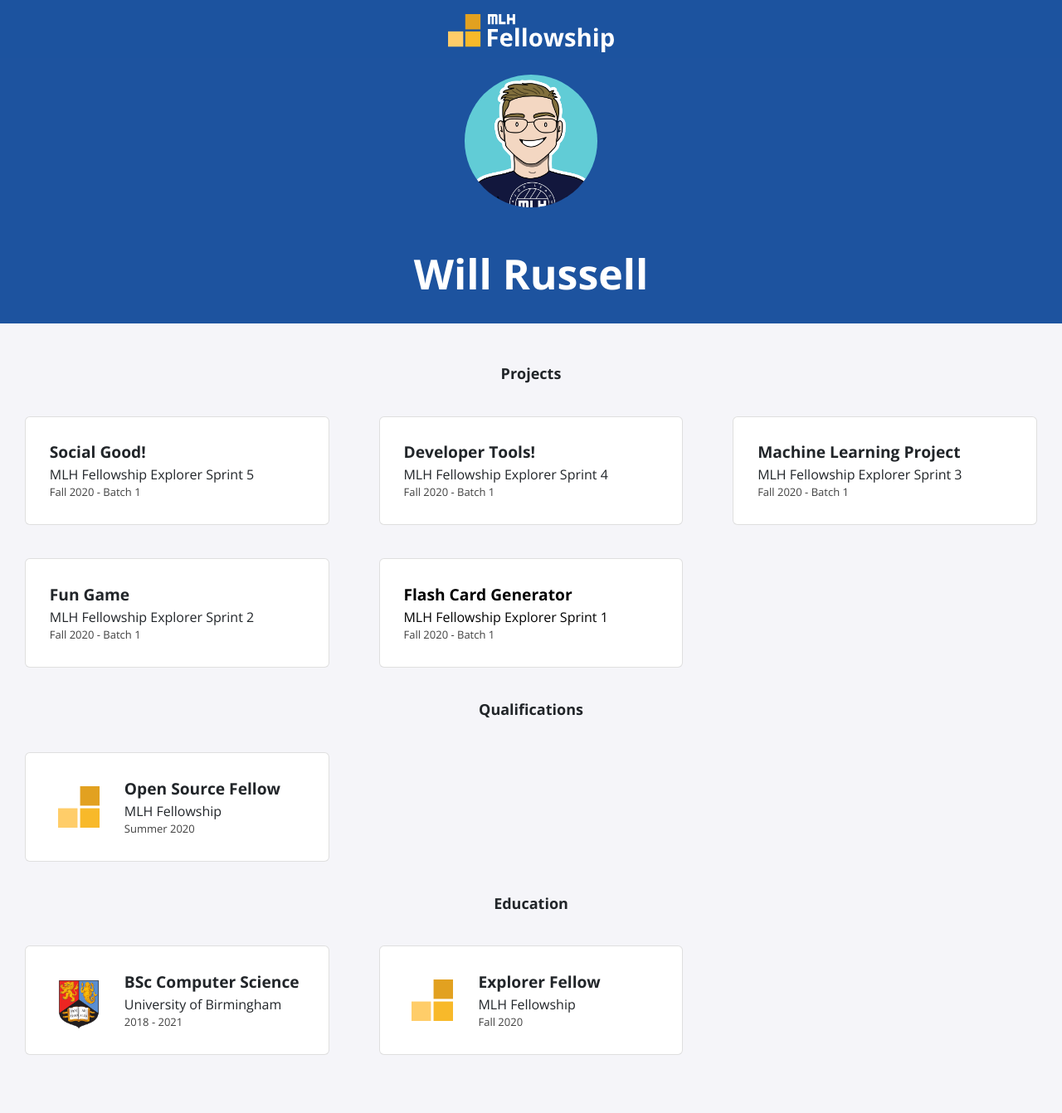
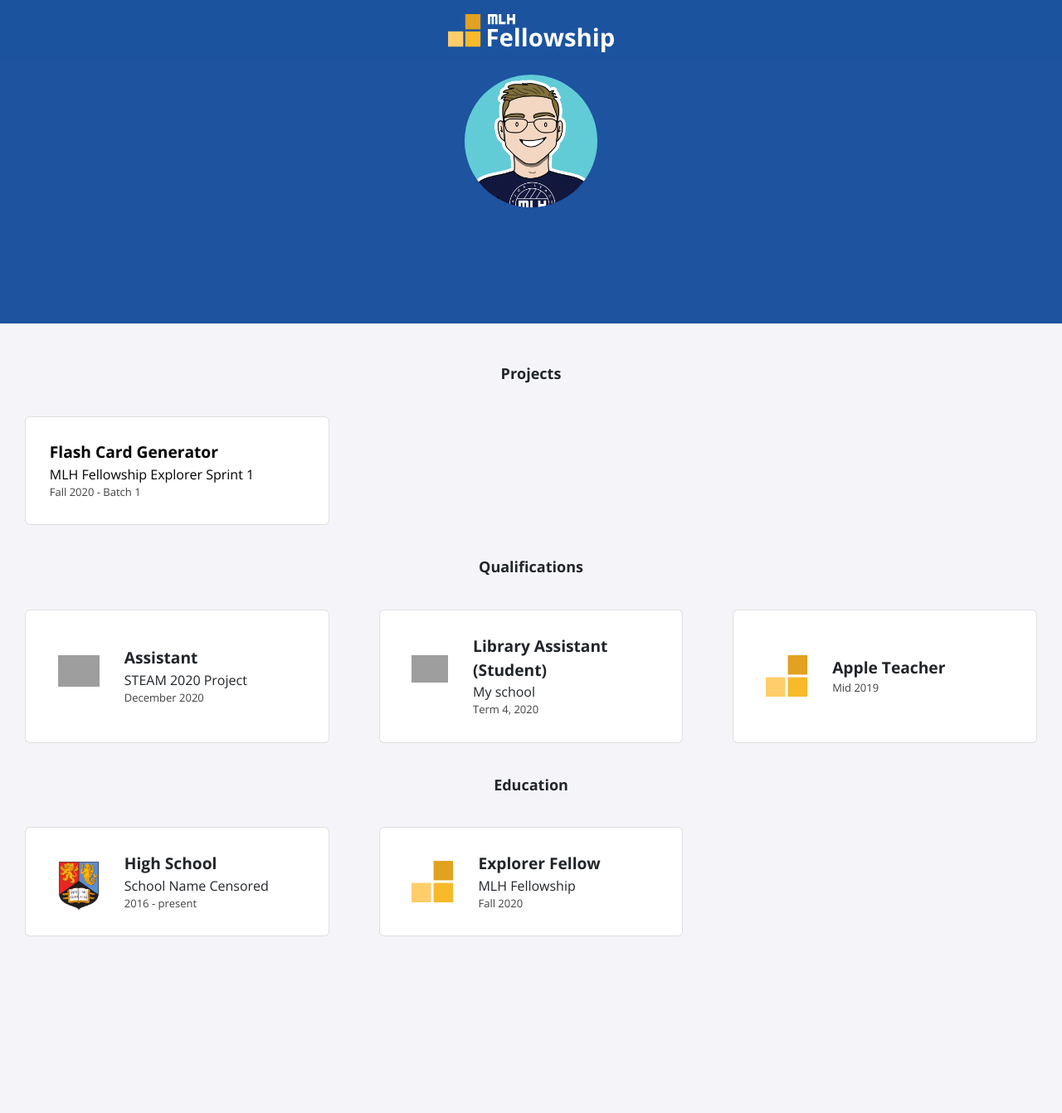
Before and after one commit to WorkInProgress-Development/portfolio-template, a Jekyll site: the page built from index.html, in a window 1280 px wide. Shown: the whole page at 83% size. Built offline with Jekyll 4.4.1, drawn with Linux system fonts in a browser that asks for light colours; nearby versions of some CDN libraries; after the commit the page ends 1199 px from its top, so only the background shows below that; grey boxes are pictures that could not be loaded.

Commit message:
Commit all

```diff
--- a/_config.yml
+++ b/_config.yml
@@ -1,5 +1,5 @@
-title: "Will Russell"
-email: fellowship@mlh.io
+title: ""
+email:
 description: >- # this means to ignore newlines until "baseurl:"
   Write an awesome description for your new site here. You can edit this
   line in _config.yml. It will appear in your document head meta (for
--- a/_data/education.yml
+++ b/_data/education.yml
@@ -1,6 +1,6 @@
-- course: BSc Computer Science
-  institute: University of Birmingham
-  dates: 2018 - 2021
+- course: High School
+  institute: School Name Censored
+  dates: 2016 - present
   logo: uob.png
 
 - course: Explorer Fellow
--- a/_data/experience.yml
+++ b/_data/experience.yml
@@ -1,4 +1,14 @@
-- role: Open Source Fellow
-  company: MLH Fellowship
-  dates: Summer 2020
+- role: Assistant
+  company: STEAM 2020 Project
+  dates: December 2020
+  logo:
+
+- role: Library Assistant (Student)
+  company: My school
+  dates: Term 4, 2020
+  logo:
+
+- role: Apple Teacher
+  #company: MLH Fellowship
+  dates: Mid 2019
   logo: fellowship.svg
--- a/_data/projects.yml
+++ b/_data/projects.yml
@@ -1,19 +1,3 @@
-- title: Social Good!
-  event: MLH Fellowship Explorer Sprint 5
-  date: Fall 2020 - Batch 1
-
-- title: Developer Tools!
-  event: MLH Fellowship Explorer Sprint 4
-  date: Fall 2020 - Batch 1
-
-- title: Machine Learning Project
-  event: MLH Fellowship Explorer Sprint 3
-  date: Fall 2020 - Batch 1
-
-- title: Fun Game
-  event: MLH Fellowship Explorer Sprint 2
-  date: Fall 2020 - Batch 1
-
 - title: Flash Card Generator
   event: MLH Fellowship Explorer Sprint 1
   date: Fall 2020 - Batch 1
```
